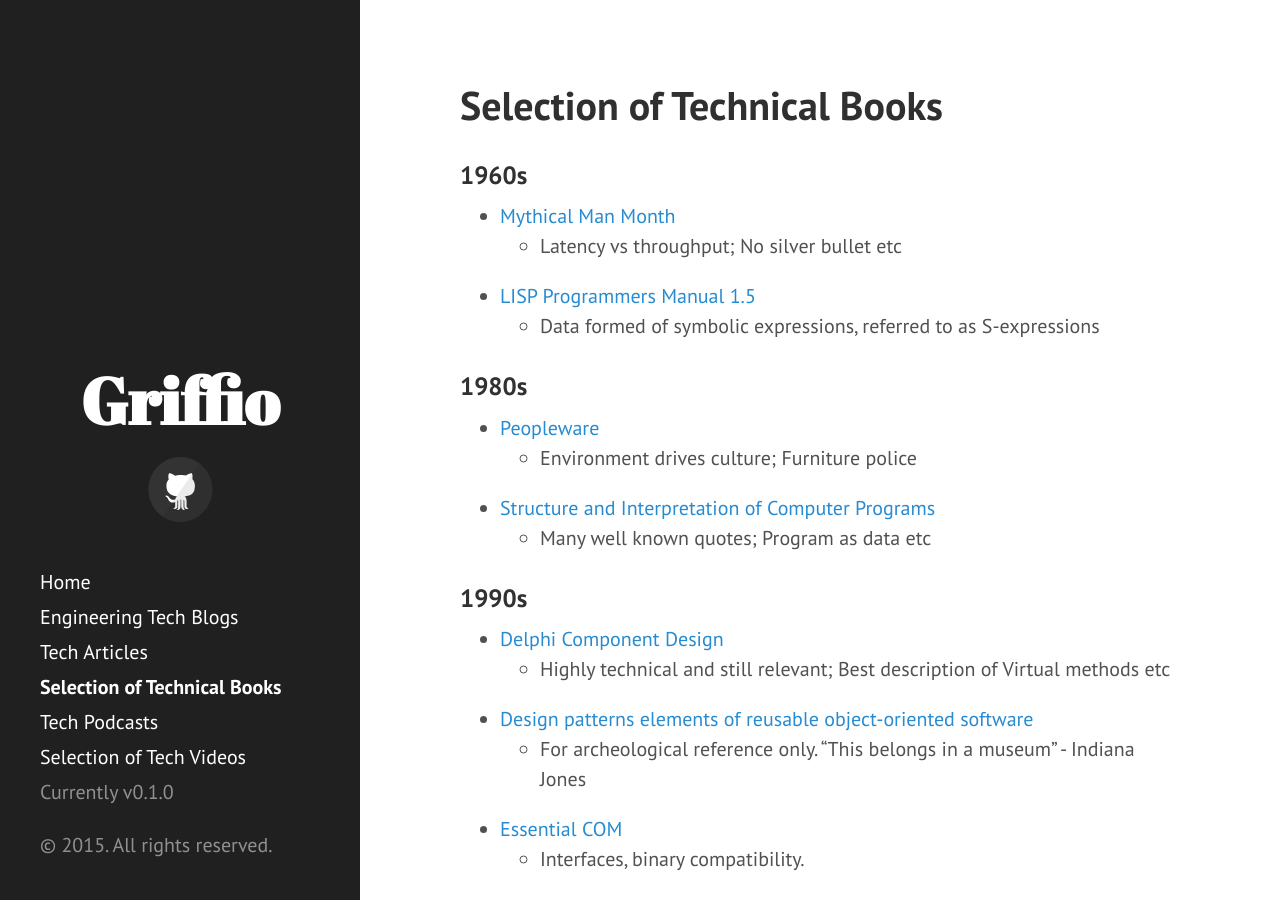
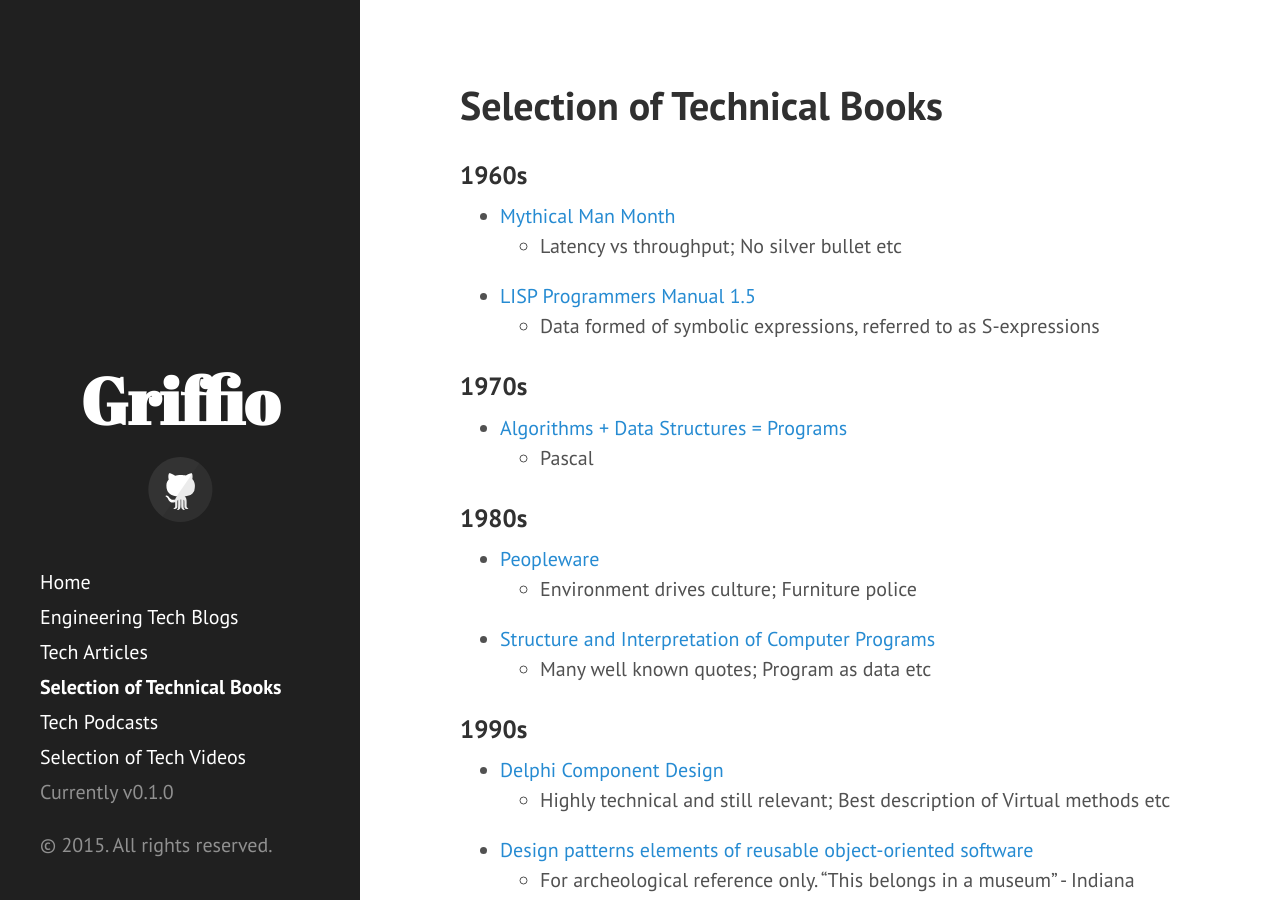
Before and after one commit to griffio/griffio.github.io, a Jekyll site: the page built from tech-books.md, in a window 1280 px wide and 900 px high. Built offline with Jekyll 4.4.1, drawn with Linux system fonts in a browser that asks for light colours; nearby versions of some CDN libraries.

Commit message:
Algorithms/Data Structures/Programs

```diff
--- a/tech-books.md
+++ b/tech-books.md
@@ -9,6 +9,10 @@ title: "Selection of Technical Books"
   - Latency vs throughput; No silver bullet etc
 - [LISP Programmers Manual 1.5](http://mitpress.mit.edu/books/lisp-15-programmers-manual)
   - Data formed of symbolic expressions, referred to as S-expressions
+
+### 1970s
+- [Algorithms + Data Structures = Programs](https://openlibrary.org/books/OL5191055M/Algorithms_data_structures_programs)
+  - Pascal
 
 ### 1980s
 
```
